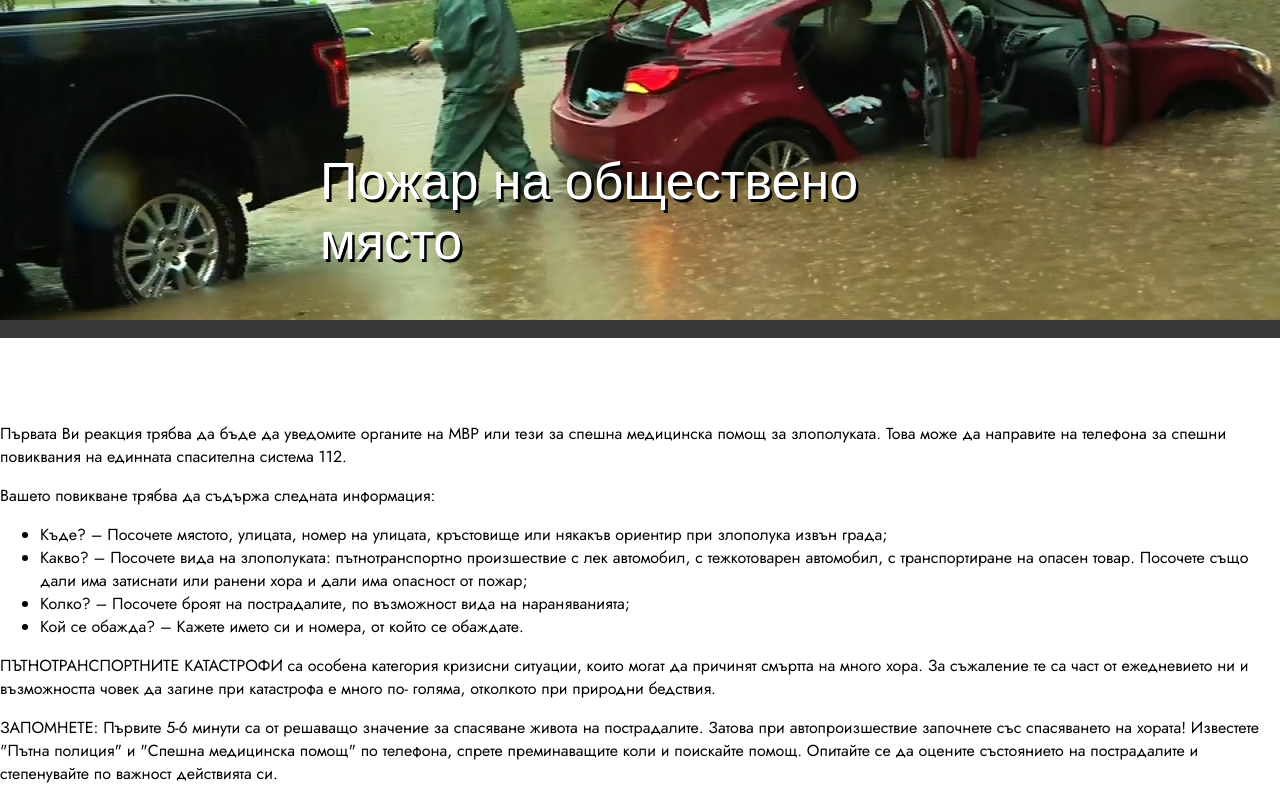
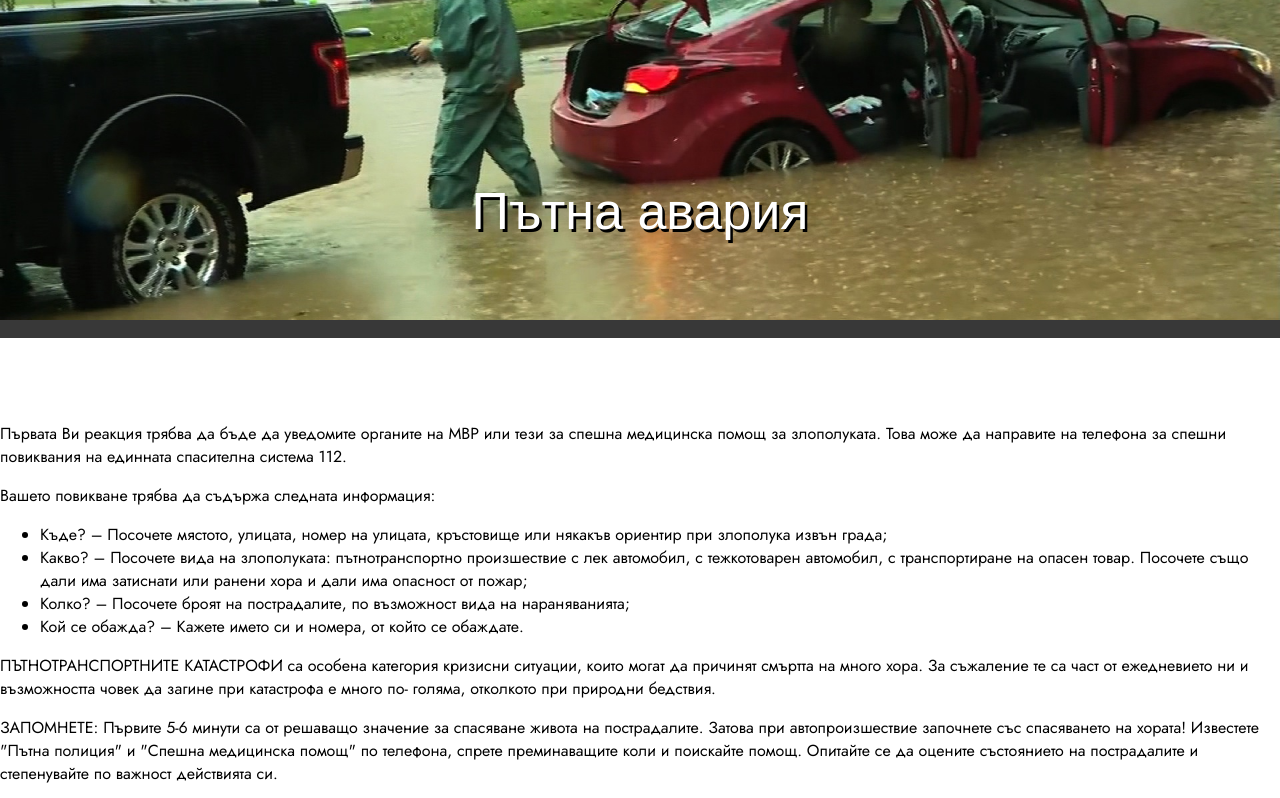
Before and after one commit to DHGrudov19/CyberFlame, a plain HTML site: page HTML/safety/safetyRoadAccident.html in a window 1280 px wide. Shown: the top 798 px of the page. Drawn offline with Linux system fonts and the light colour scheme.

```diff
--- a/HTML/safety/safetyRoadAccident.html
+++ b/HTML/safety/safetyRoadAccident.html
@@ -55,7 +55,7 @@
 
     <main>
         <div class="parallax-flood">
-            <h1>Пожар на обществено място</h1>
+            <h1>Пътна авария</h1>
         </div>
 <h6></h6>
 
```
Also changed, not shown: HTML/safety.html (+1 -1 lines).
